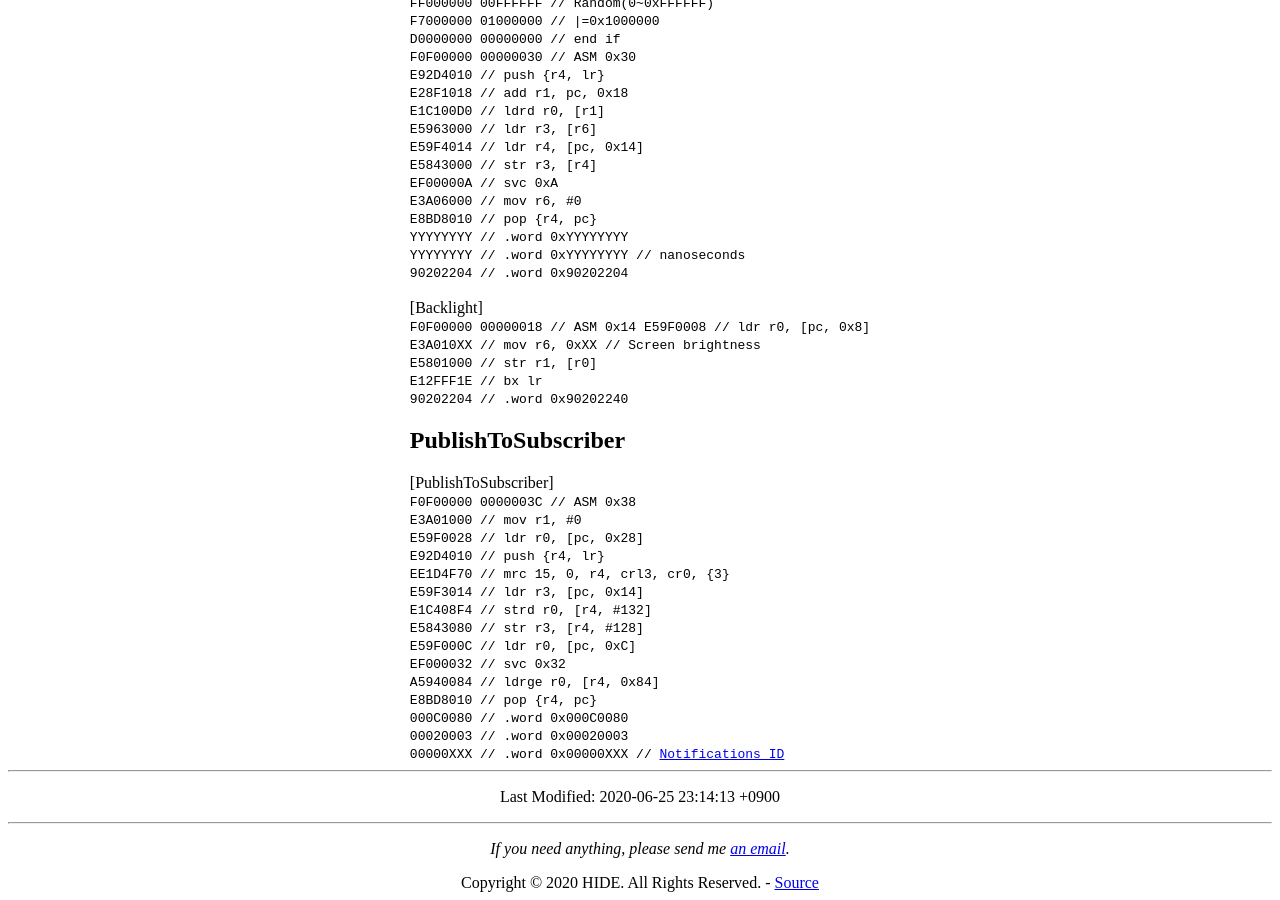
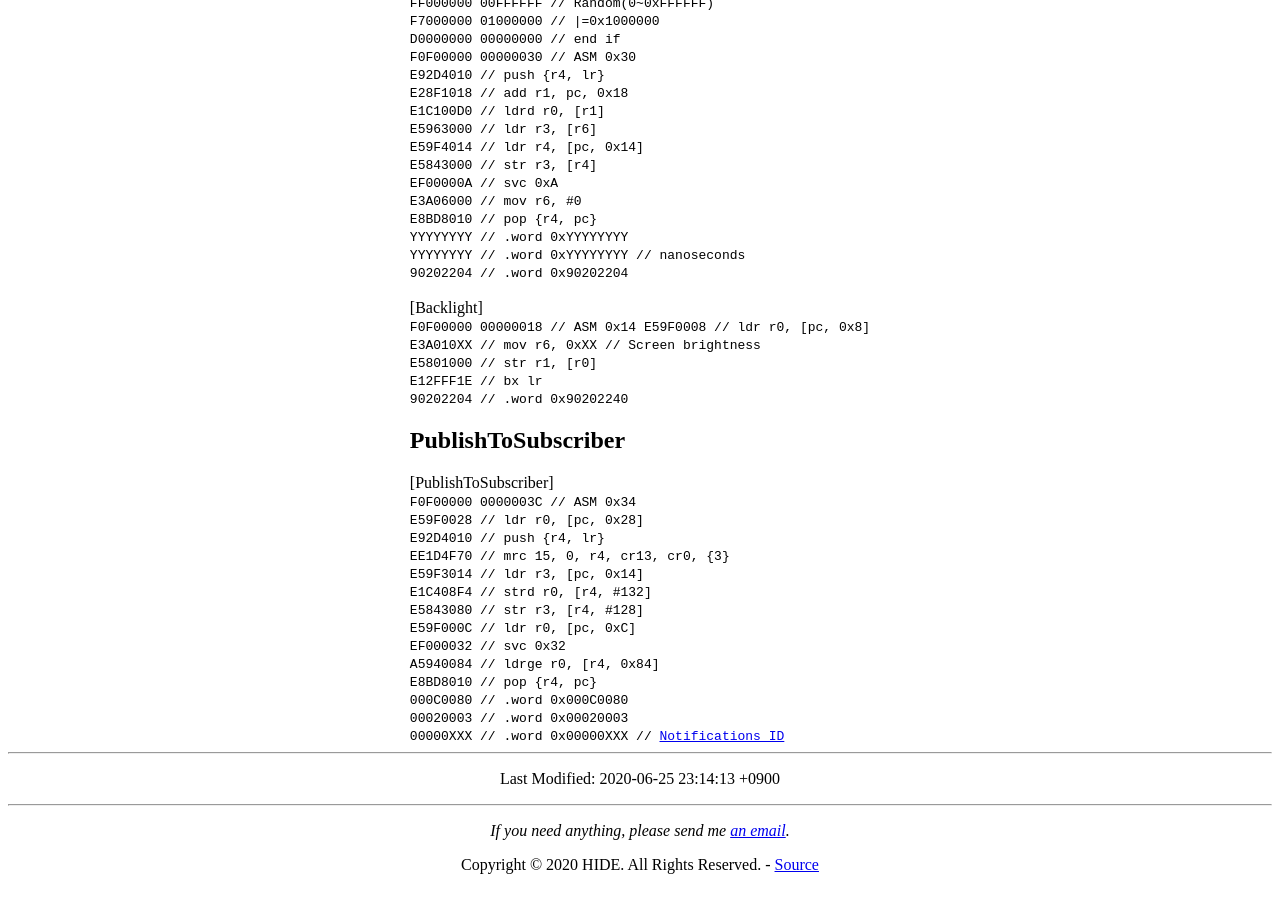
Before and after one commit to HIDE810/HIDE810.github.io, a Jekyll site: the page built from project/code.html, in a window 1280 px wide and 900 px high, scrolled down 882 px. Built offline with Jekyll 4.4.1, drawn with Linux system fonts in a browser that asks for light colours.

Commit message:
Update code.html

```diff
--- a/project/code.html
+++ b/project/code.html
@@ -81,11 +81,10 @@ layout: default
     <h2>PublishToSubscriber</h2>
     [PublishToSubscriber]<br>
     <code class="prettyprint">
-    F0F00000 0000003C // ASM 0x38<br>
-    E3A01000 // mov r1, #0<br>
+    F0F00000 0000003C // ASM 0x34<br>
     E59F0028 // ldr r0, [pc, 0x28]<br>
     E92D4010 // push {r4, lr}<br>
-    EE1D4F70 // mrc 15, 0, r4, crl3, cr0, {3}<br>
+    EE1D4F70 // mrc 15, 0, r4, cr13, cr0, {3}<br>
     E59F3014 // ldr r3, [pc, 0x14]<br>
     E1C408F4 // strd r0, [r4, #132]<br>
     E5843080 // str r3, [r4, #128]<br>
```
